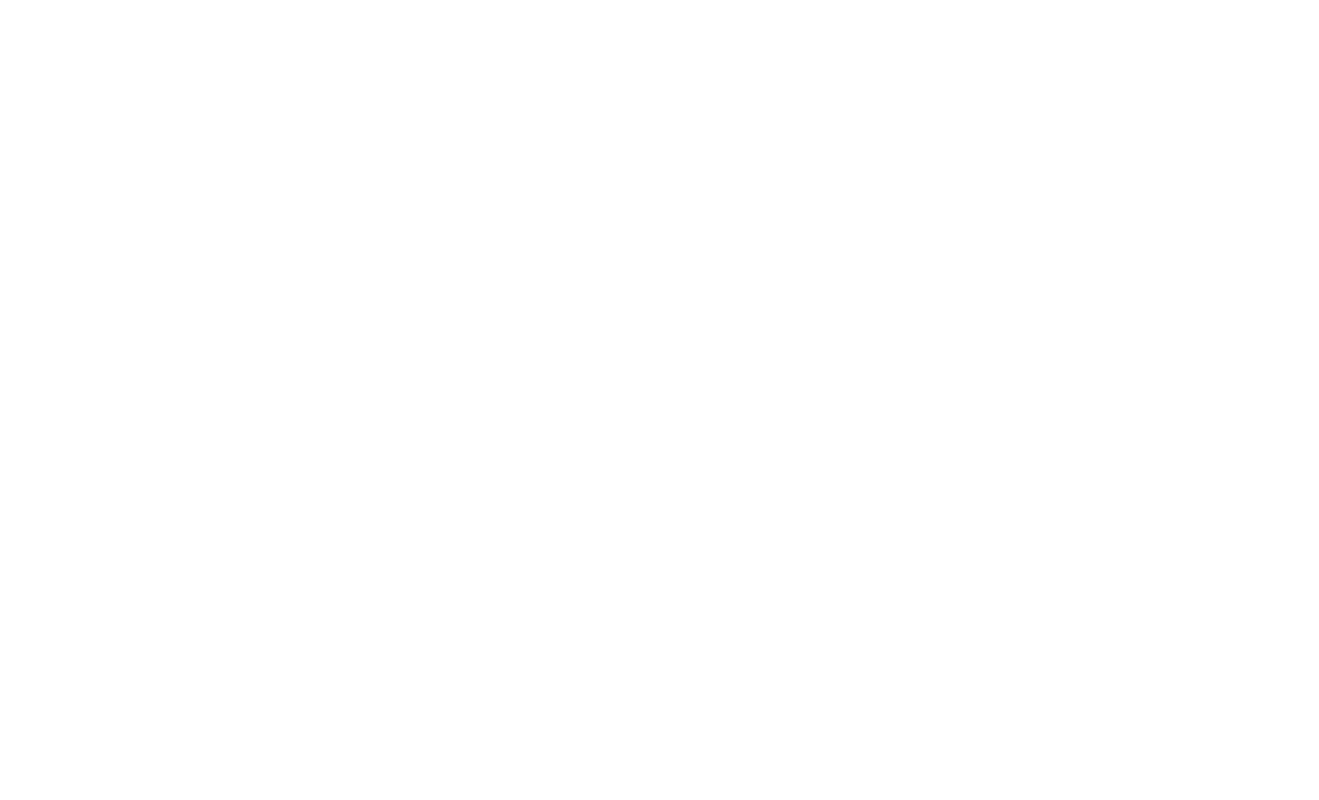
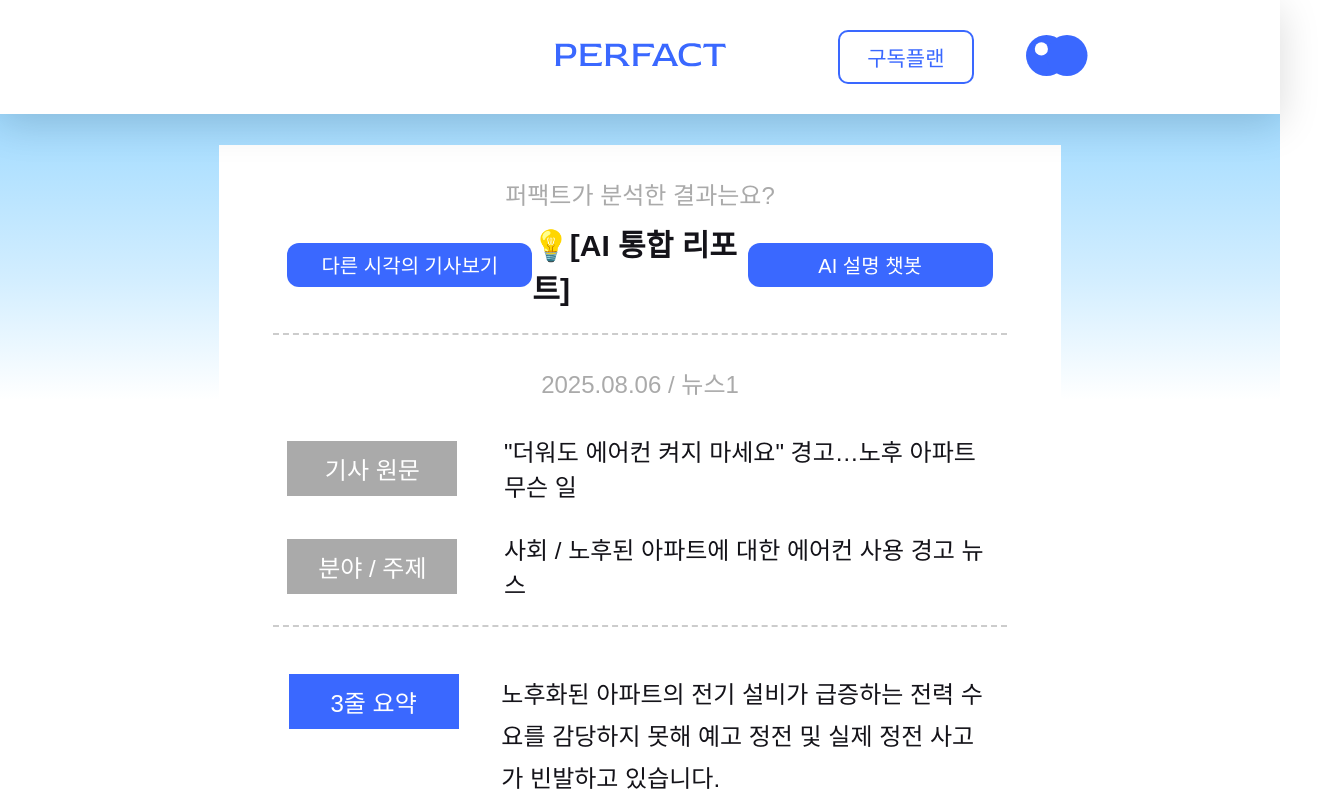
Before and after one commit to 508PERFACT/FE, a React (Vite) app: page /report/1 in a window 1280 px wide. Before the commit this address had no page. Shown: the top 800 px of the page, 1319 px wide, since content can reach past the window. Built offline with nearby package versions, Linux system fonts and the light colour scheme; a web font is replaced by a local one.

Commit message:
🎨: 챗봇, 리포트 페이지 동적 라우트로 변경

```diff
--- a/src/App.jsx
+++ b/src/App.jsx
@@ -14,9 +14,9 @@ function App() {
     <BrowserRouter>
       <Routes>
         <Route element={<Layout />}>
-          <Route path="/report" element={<Report />} />
+          <Route path="/report/:id" element={<Report />} />
           <Route path="/report/:id/alternative" element={<AlterNative />} />
-          <Route path="/chatbot" element={<ChatBotPage />} />
+          <Route path="/report/:id/chat" element={<ChatBotPage />} />
           <Route path="/mypage" element={<MyPage />} />
           <Route path="/myreports" element={<MyReports />} />
           <Route path="/subscribe" element={<Subscribe />} />
--- a/src/page/Report.jsx
+++ b/src/page/Report.jsx
@@ -41,7 +41,7 @@ export const Report = () => {
             <div className={styles.headerTitle}>💡[AI 통합 리포트]</div>
             <Link
               ref={chatbotHover.nodeRef}
-              to={`/chatbot/${reportData.reportId}`}
+              to={`/report/${reportData.reportId}/chat`}
               className={styles.linkButton}
             >
               AI 설명 챗봇
```
